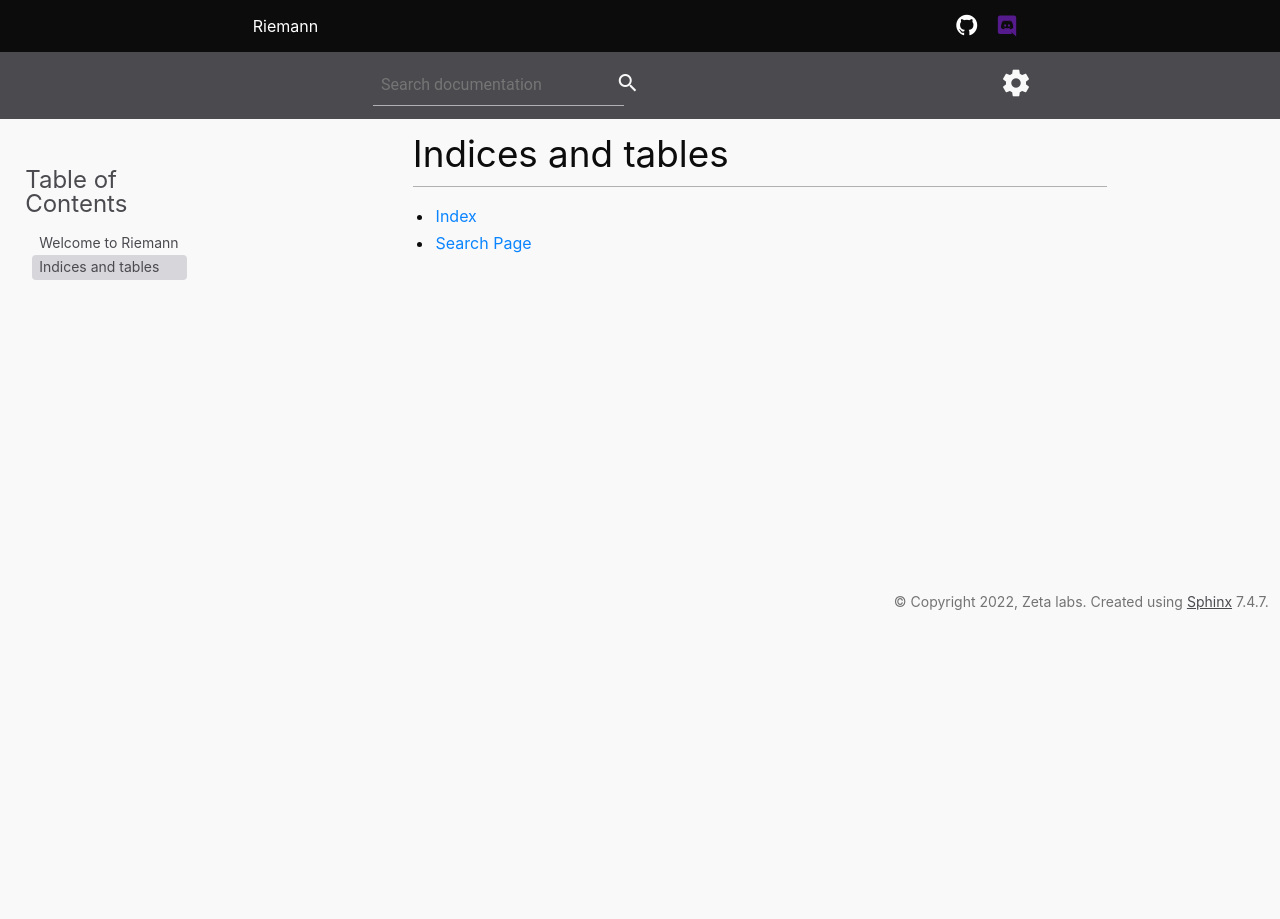
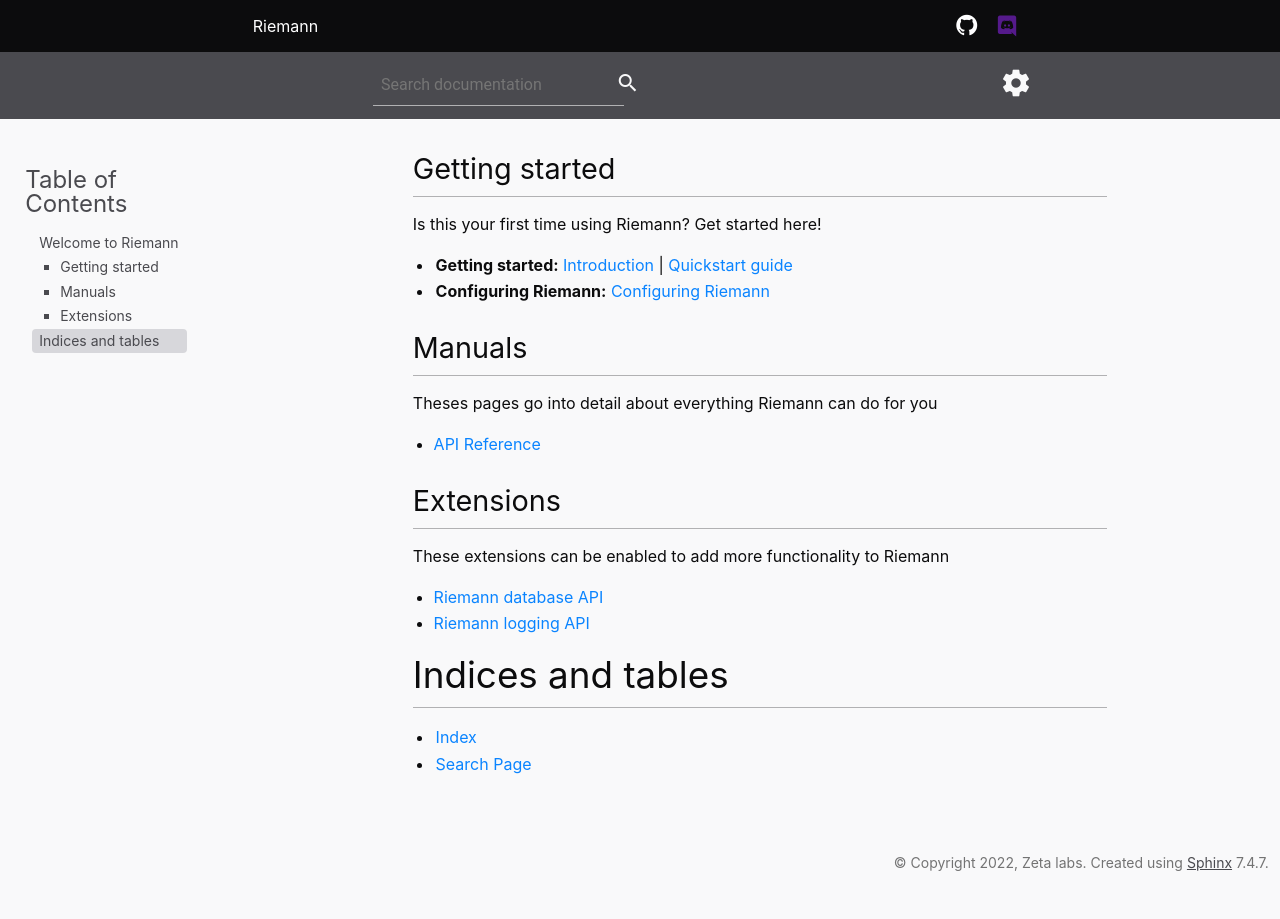
Before and after one commit to Zeta-Labs-HQ/Riemann-s-toolbox, a Sphinx documentation site: the page built from docs/source/index.rst, in a window 1280 px wide. Built offline with Sphinx 7.4.7, drawn with Linux system fonts in a browser that asks for light colours.

```diff
--- a/docs/source/index.rst
+++ b/docs/source/index.rst
@@ -1,9 +1,35 @@
 Welcome to Riemann
 ====================
 
+Getting started
+----------------
+
+Is this your first time using Riemann? Get started here!
+
+- **Getting started:** :doc:`intro` | :doc:`quickstart`
+- **Configuring Riemann:** :doc:`configuration`
+
+
+Manuals
+--------
+
+Theses pages go into detail about everything Riemann can do for you
 
 .. toctree::
     :maxdepth: 1
+
+    api
+
+Extensions
+-----------
+
+These extensions can be enabled to add more functionality to Riemann
+
+.. toctree::
+    :maxdepth: 1
+
+    ext/database.rst
+    ext/logging.rst
 
 Indices and tables
 ==================
--- a/riemann/__init__.py
+++ b/riemann/__init__.py
@@ -5,3 +5,9 @@ __title__ = "riemann"
 __author__ = "Zeta labs"
 __license__ = "MIT"
 __copyright__ = "Copyright (c) 2022 Zeta labs"
+
+from .bot import Bot
+from .commandtree import CommandTree
+
+
+__all__ = ("Bot", "CommandTree")
```
Also changed, not shown: README.md (+2 -0 lines), docs/source/api.rst (added, +24 -0 lines), docs/source/configuration.rst (added, +13 -0 lines), docs/source/ext/database.rst (added, +27 -0 lines), docs/source/ext/logging.rst (added, +13 -0 lines), docs/source/intro.rst (added, +13 -0 lines), docs/source/quickstart.rst (added, +8 -0 lines), 5 other files.
